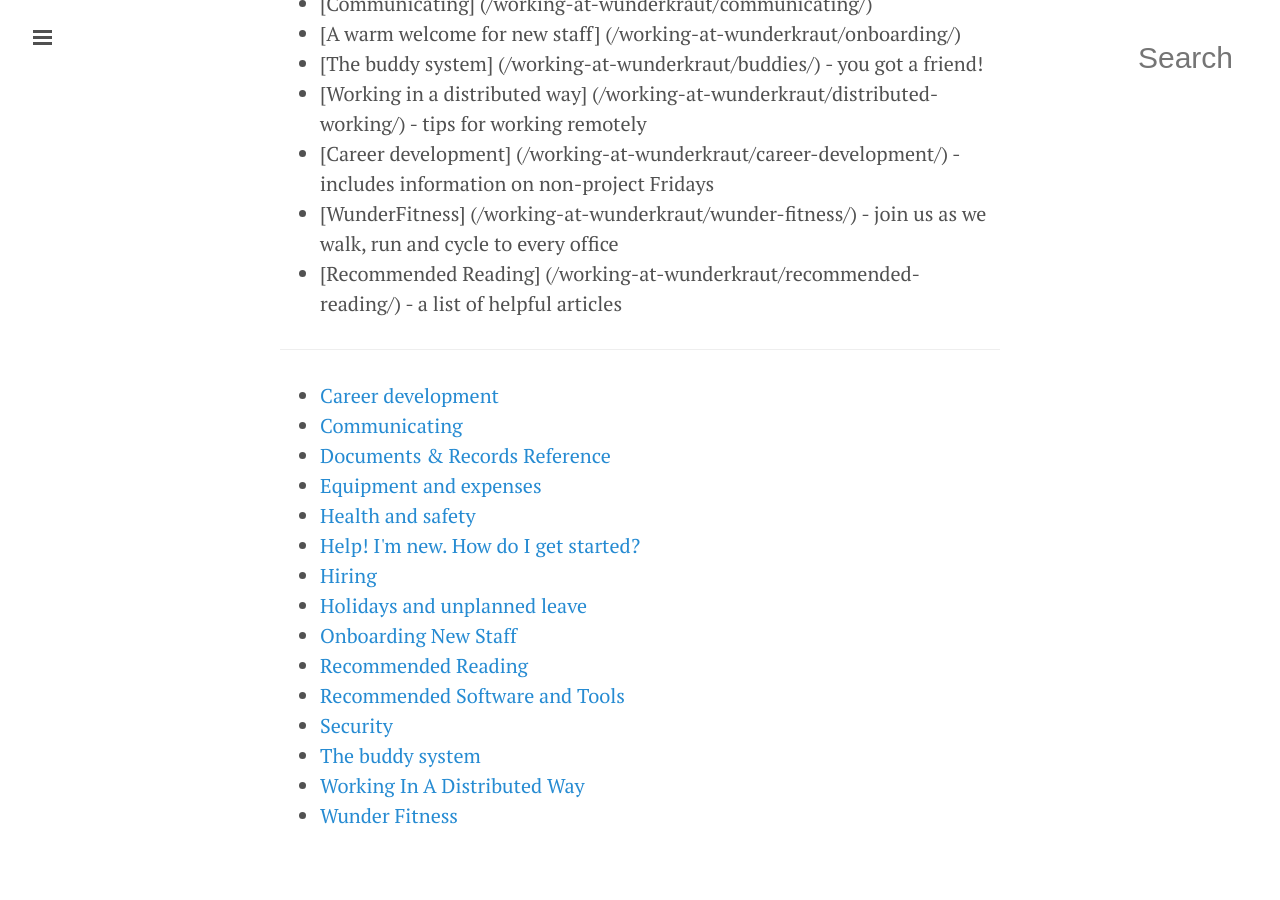
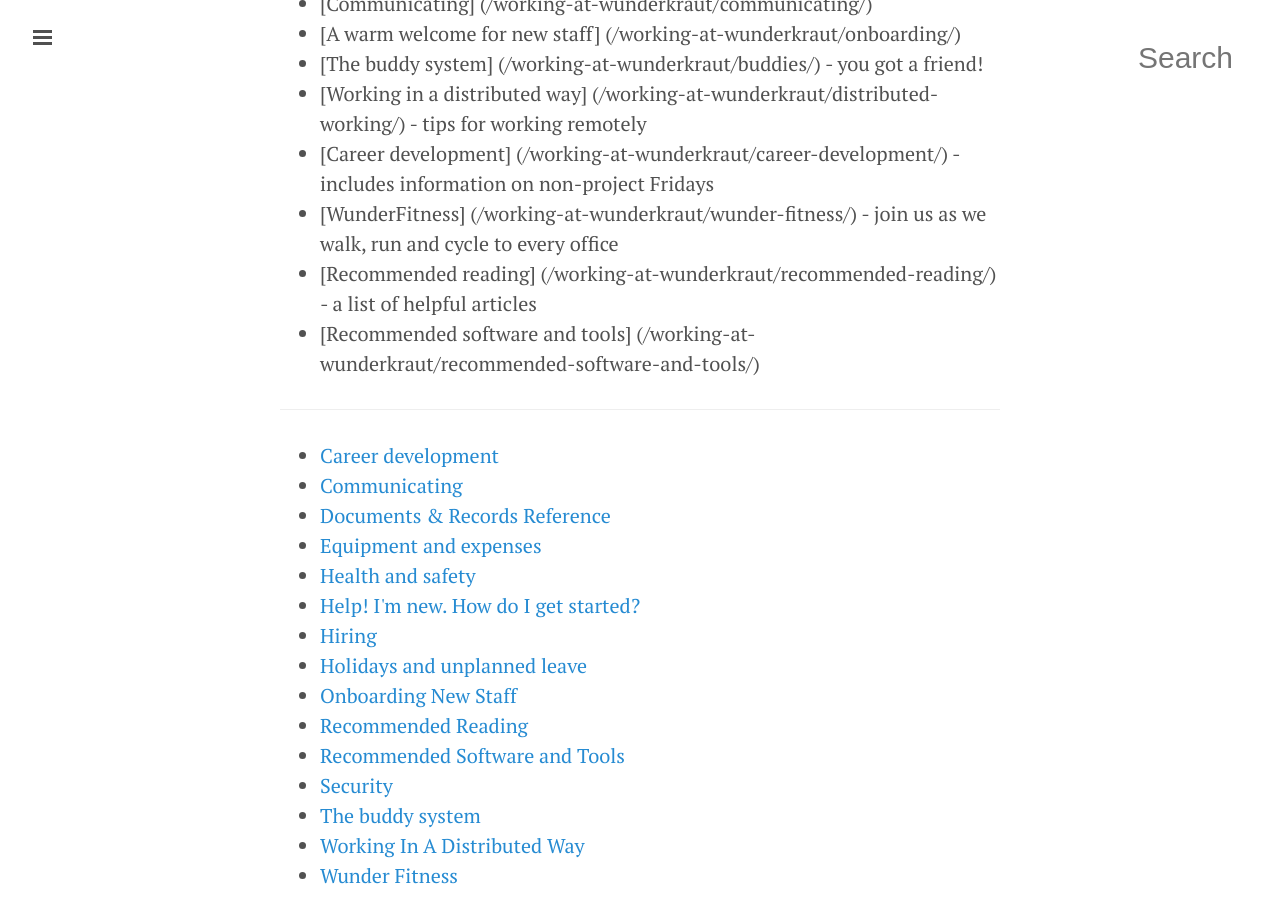
Before and after one commit to tormi/WunderWay, a Jekyll site: the page built from working-at-wunderkraut/index.md, in a window 1280 px wide and 900 px high, scrolled down 701 px. Built offline with Jekyll 4.4.1, drawn with Linux system fonts in a browser that asks for light colours; nearby versions of some CDN libraries; Markdown is read by kramdown in place of the engine named in the settings.

Commit message:
Update index.md
added new link

```diff
--- a/working-at-wunderkraut/index.md
+++ b/working-at-wunderkraut/index.md
@@ -20,6 +20,7 @@
  - [Working in a distributed way] (/working-at-wunderkraut/distributed-working/) - tips for working remotely
  - [Career development] (/working-at-wunderkraut/career-development/) - includes information on non-project Fridays
  - [WunderFitness] (/working-at-wunderkraut/wunder-fitness/) - join us as we walk, run and cycle to every office
- - [Recommended Reading] (/working-at-wunderkraut/recommended-reading/) - a list of helpful articles
+ - [Recommended reading] (/working-at-wunderkraut/recommended-reading/) - a list of helpful articles
+ - [Recommended software and tools] (/working-at-wunderkraut/recommended-software-and-tools/)
 
 ---------------------------
```
